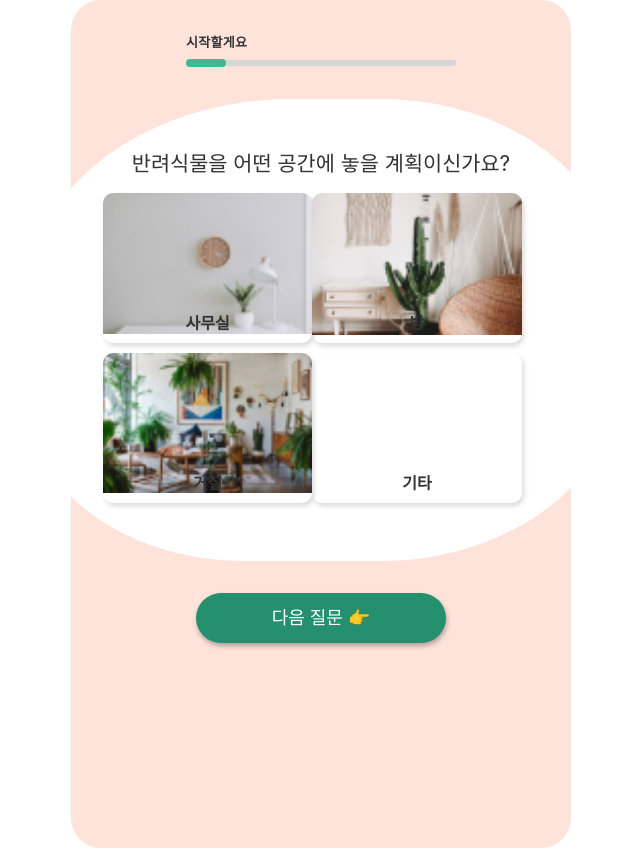
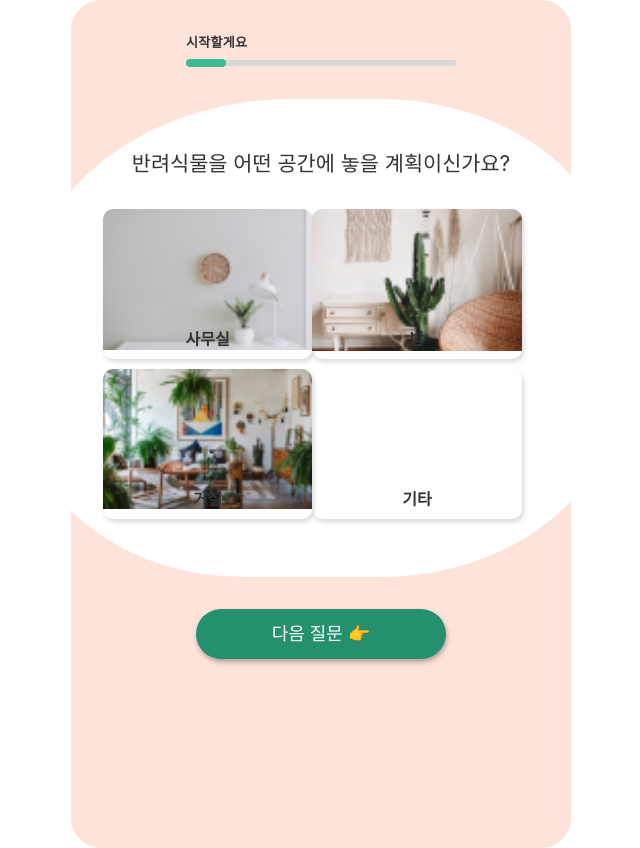
Before and after one commit to bangina/find_your_plant, a React (Create React App) app: page /q1 in a window 1280 px wide. Shown: the whole page, without its empty margins (319-959 px from the left). Built offline with nearby package versions, Linux system fonts and the light colour scheme; a web font is replaced by a local one.

Commit message:
인아커밋 css 수정

```diff
--- a/src/App.css
+++ b/src/App.css
@@ -225,7 +225,7 @@ p {
 .qa-container .q-txt {
   font-size: 1.3rem;
   text-align: center;
-  margin-bottom: 1rem;
+  margin-bottom: 2rem;
 }
 
 .qa-container input {
@@ -265,7 +265,8 @@ p {
   margin-top: 10px;
 }
 
-.qa-container .a-box input:checked~svg {
+.qa-container .a-box input:checked~svg,
+.qa-container .a-box input:checked~svg>path {
   fill: #fff;
 }
 
--- a/src/components/Intro.jsx
+++ b/src/components/Intro.jsx
@@ -10,7 +10,7 @@ const Intro = () => {
       <div className="txt-container">
         <p className="intro-txt">
           몇 가지 질문에만 답해주시면
-          <strong>생존확률이 높은 식물</strong>을 추천해드릴게요!
+          <strong> 생존확률이 높은 식물</strong>을 추천해드릴게요!
         </p>
       </div>
       {/* 하단 이미지&버튼 영역 */}
```
